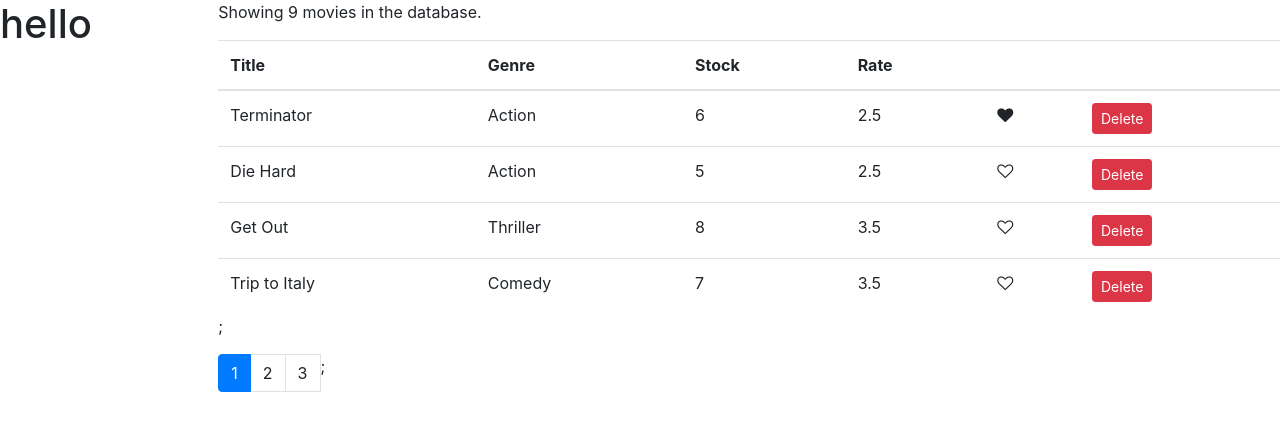
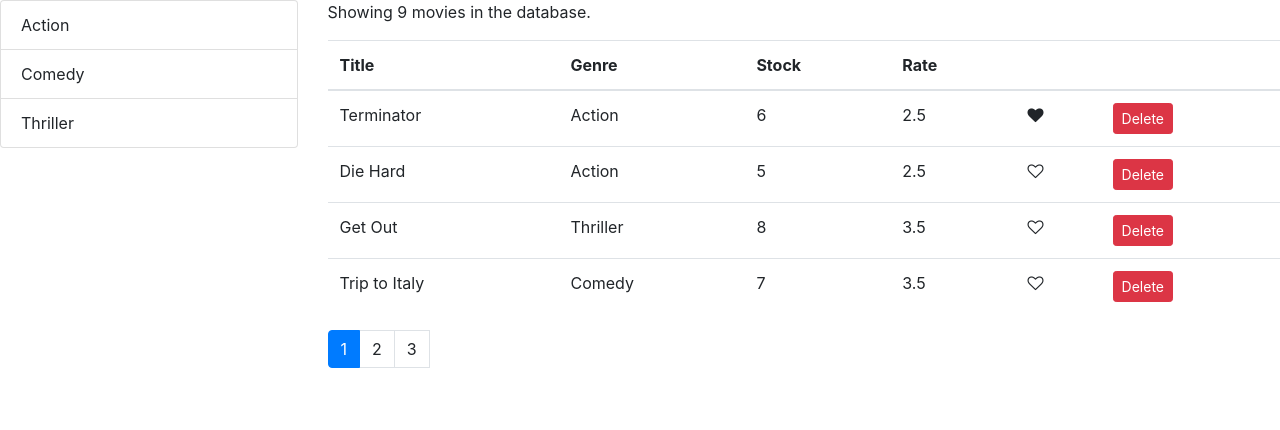
Before and after one commit to Sambalicious/VidMe, a React (Create React App) app: page / in a window 1280 px wide. Shown: the top 430 px of the page. Built offline with nearby package versions, Linux system fonts and the light colour scheme.

Commit message:
filter movies based on genre

```diff
--- a/src/components/Movies.jsx
+++ b/src/components/Movies.jsx
@@ -38,22 +38,24 @@
     }
 
     handleGenreSelect = genre => {
-        console.log(genre)
+        this.setState({selectedGenre: genre})
     };
     render() {
 
         const  { length: count } = this.state.movies;
-        const {pageSize, currentPage, movies: allMovies } = this.state
+        const {pageSize, currentPage,selectedGenre, movies: allMovies } = this.state
         if (count === 0) return <p>There are no movies in the database</p>;
 
-        const movies = paginate(allMovies, currentPage, pageSize);
+        const filtered = selectedGenre ? allMovies.filter(m => m.genre._id === selectedGenre._id) : allMovies;
+        const movies = paginate(filtered, currentPage, pageSize);
 
 
         return (
             <div className="row">
-                <div className="col-2">
+                <div className="col-3">
                     <ListGroup items={this.state.genres}
-                    onItemSelect={this.handleGenreSelect}/>
+                    onItemSelect={this.handleGenreSelect}
+                    selectedItem={this.state.selectedGenre} />
                 </div>
                 <div className="col">
                 <p>Showing {count} movies in the database. </p>
@@ -78,19 +80,19 @@
                         <td><Like onClick={() => this.handleLike(movie)} liked={movie.liked}/></td>
                         <td><button onClick={ () =>this.handleDelete(movie)} className="btn btn-danger btn-sm">Delete</button></td>
 
-                    </tr>)};
+                    </tr>)}
                 </tbody>
             </table>
 
             <Pagination
-            itemsCount={count}
+            itemsCount={filtered.length}
             pageSize={pageSize}
              onPageChange={this.handlePageChange}
              currentPage={currentPage} />
                 </div>
 
             </div>
-         );
+         )
     }
 }
 
--- a/src/components/common/ListGroup.jsx
+++ b/src/components/common/ListGroup.jsx
@@ -2,10 +2,23 @@
 
 
 
-const ListGroup = () => {
+const ListGroup = (props) => {
+    const { items, textProperty, valueProperty,selectedItem, onItemSelect } = props
     return (
-        <h1>hello</h1>
+        <ul  className="list-group">
+            {items.map(item =>
+            <li
+             onClick={() => onItemSelect(item)}
+              key={item[valueProperty]}
+               className={item === selectedItem ? 'list-group-item active' : "list-group-item"}>
+                    {item[textProperty]}  </li>
+            )}
+        </ul>
     );
 }
 
+ListGroup.defaultProps = {
+    textProperty: "name",
+    valueProperty: "_id"
+}
 export default ListGroup;
--- a/src/components/common/Pagination.jsx
+++ b/src/components/common/Pagination.jsx
@@ -12,7 +12,7 @@
             <ul  className="pagination">
                {pages.map(page => (
         <li key={page} className={page === currentPage ? 'page-item active'  : 'page:active'}><a onClick={() => onPageChange(page)} className="page-link">{page}</a></li>
-            ))};
+            ))}
             </ul>
         </nav>
      );
```
